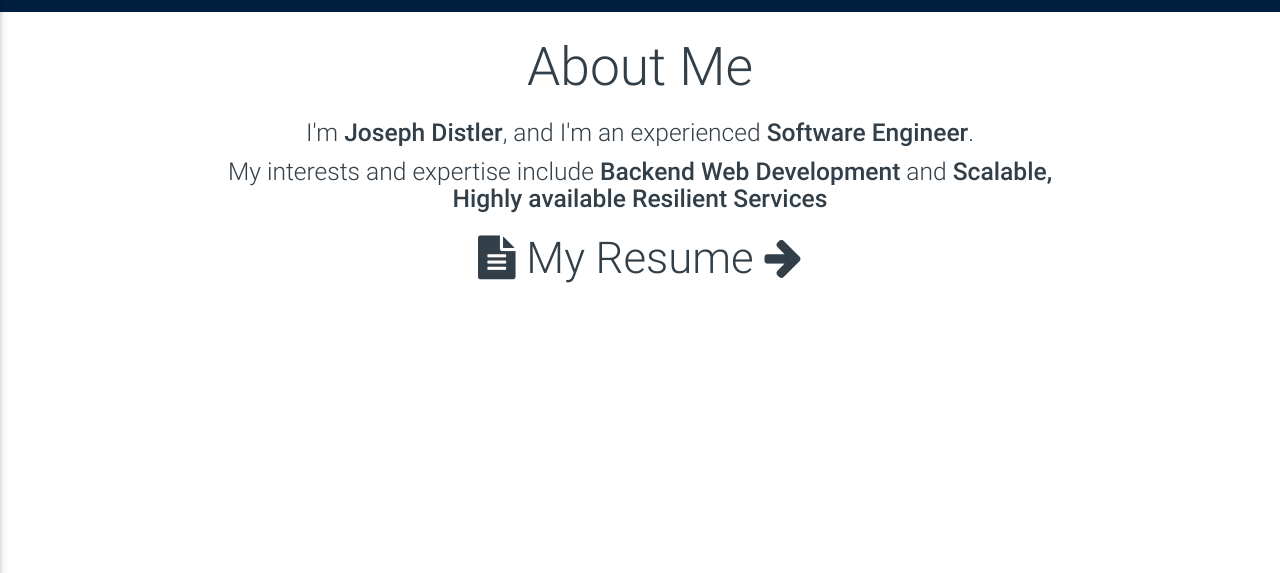
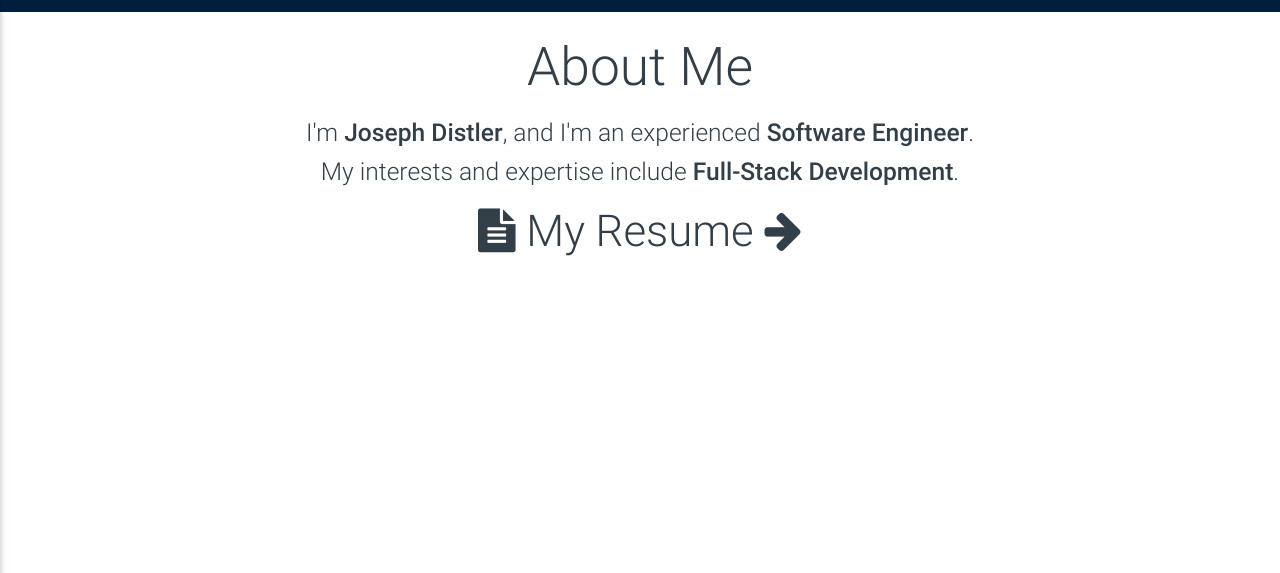
Before and after one commit to jdistler/jdistler.github.io, a plain HTML site: page index.html in a window 1280 px wide. Shown: the part 227-800 px from the top of the page. Drawn offline with Linux system fonts and the light colour scheme.

Commit message:
Update resume and about me

```diff
--- a/index.html
+++ b/index.html
@@ -54,7 +54,7 @@
                   I'm <strong>Joseph Distler</strong>, and I'm an experienced <strong>Software Engineer</strong>.
                </h5>
                <h5 style="color:#333F48" id="additionalInfo">
-                  My interests and expertise include <strong>Backend Web Development</strong> and <strong>Scalable, Highly available Resilient Services</strong>
+                  My interests and expertise include <strong>Full-Stack Development</strong>.
                </h5>
                <h3>
                  <a href="docs/resume.pdf" style="color:#333F48"><i class="fa fa-file-text"></i> My Resume</i> <i class="fa fa-arrow-right"></i></a>
```
Also changed, not shown: 1 other file.
